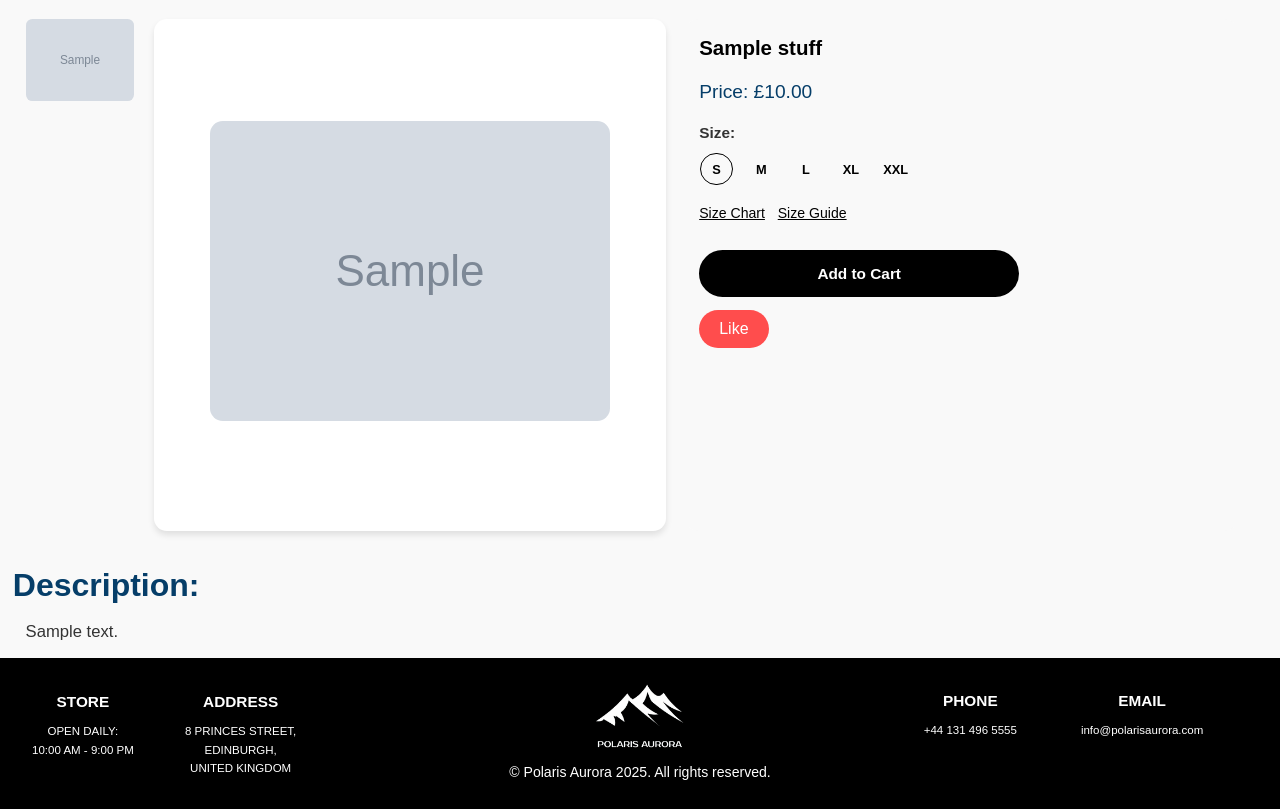
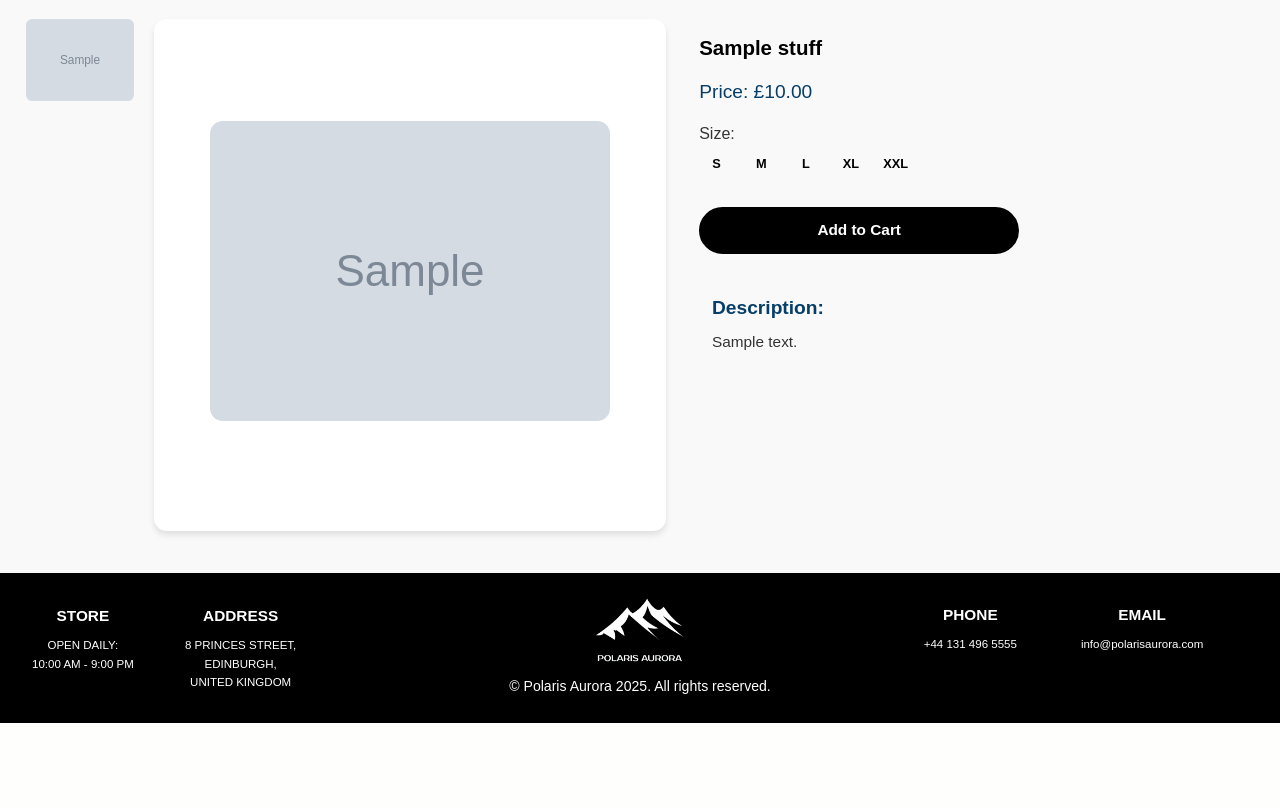
Before and after one commit to lystarblone/clothes_site, a Django app: a page that uses main/templates/main/stuff.html in a window 1280 px wide. Shown: the part 77-886 px from the top of the page. After the commit the page ends 800 px from the top, so only its background shows below. Run offline with Django 5.2, Linux system fonts and the light colour scheme; tables that the repository leaves empty hold one stand-in row (values such as "Sample post"); grey boxes marked "Sample" are stand-in pictures.

Commit message:
Change stuff

```diff
--- a/main/models.py
+++ b/main/models.py
@@ -8,7 +8,11 @@ class User(models.Model):
     first_name = models.CharField(max_length=50, verbose_name='Name')
     last_name = models.CharField(max_length=50, verbose_name='Surname')
     phone = models.CharField(max_length=15, blank=True, null=True, verbose_name='Phone number')
-    adress = models.TextField(blank=True, null=True, verbose_name='Adress')
+    address = models.TextField(blank=True, null=True, verbose_name='Address')
+    postal_code = models.CharField(max_length=20, blank=True, null=True, verbose_name='Postal Code')
+
+    def __str__(self):
+        return self.email
 
 class Type(models.Model):
     name = models.CharField(max_length=50, verbose_name='Stuff type')
--- a/main/static/main/css/new_stuff.css
+++ b/main/static/main/css/new_stuff.css
@@ -126,10 +126,7 @@
 .product-info {
     margin-top: 1vw;
     text-align: center;
-    background: linear-gradient(90deg, #063e69, #2f66b2);
-    -webkit-background-clip: text;
-    background-clip: text;
-    color: transparent;
+    color: black;
     padding: 0 1vw;
 }
 
--- a/main/static/main/css/stuff.css
+++ b/main/static/main/css/stuff.css
@@ -75,7 +75,7 @@ input[type="radio"]:checked ~ .main-image-container > .main-image-item {
     background-color: #f9f9f9;
     border-radius: 1vw;
     width: 43vw;
-    height: 40vw;
+    height: auto; /* Высота теперь автоматическая */
     display: flex;
     flex-direction: column;
     gap: 1vw;
@@ -93,13 +93,27 @@ input[type="radio"]:checked ~ .main-image-container > .main-image-item {
     color: #063e69;
 }
 
+/* Стиль для контейнера описания */
+.product-description-container {
+    margin-top: 2vw; /* Отступ сверху от кнопки "Add to Cart" */
+    padding-left: 1vw;
+}
+
+/* Заголовок описания */
+.description-title {
+    font-size: 1.5vw;
+    font-weight: bold;
+    color: #063e69;
+    margin-bottom: 0.5vw;
+    font-weight: 570;
+}
+
+/* Текст описания */
 .product-description {
-    font-size: 1.3vw;
+    font-size: 1.2vw;
     line-height: 1.6;
     color: #333;
     margin-bottom: 1vw;
-    padding-left: 1vw;
-    text-indent: 1vw;
 }
 
 /* Выбор размера и кнопки */
@@ -145,17 +159,6 @@ input[type="radio"]:checked ~ .main-image-container > .main-image-item {
     border-radius: 50%;
 }
 
-.size-guide-link {
-    margin-left: 1vw;
-    color: #007bff;
-    text-decoration: none;
-    font-size: 14px;
-}
-
-.size-guide-link:hover {
-    text-decoration: underline;
-}
-
 /* Кнопка "Add to cart" */
 .add-to-cart-btn {
     display: inline-block;
@@ -178,55 +181,3 @@ input[type="radio"]:checked ~ .main-image-container > .main-image-item {
     background-color: transparent;
     color: #000;
 }
-
-.like-btn {
-    padding: 10px 20px;
-    background-color: #ff4d4d;
-    color: white;
-    border: none;
-    border-radius: 25px;
-    font-size: 16px;
-    cursor: pointer;
-    transition: background-color 0.3s ease, transform 0.3s ease;
-}
-
-.like-btn:hover {
-    background-color: #c62828;
-    transform: scale(1.05);
-}
-
-/* Заголовки */
-
-.description-title {
-    font-size: 2.5vw;
-    font-weight: bold;
-    color: #063e69;
-    margin-top: 1rem;
-    margin-bottom: 0.5rem;
-    margin-left: 1vw;
-}
-
-.size {
-    font-size: 1.2vw;
-    font-weight: bold;
-    margin-bottom: .5vw;
-}
-
-/* Стиль для контейнера ссылок */
-.size-links {
-    display: flex;
-    gap: 1vw; /* Расстояние между ссылками */
-    margin-top: 1.2vw; /* Отступ сверху */
-}
-
-/* Стиль для ссылок */
-.size-link {
-    font-size: 1.1vw; /* Размер шрифта */
-    color: #000; /* Синий цвет */
-    text-decoration: underline; /* Подчеркивание */
-}
-
-/* Стиль для ссылок при наведении */
-.size-link:hover {
-    text-decoration: none;
-}
--- a/main/templates/main/stuff.html
+++ b/main/templates/main/stuff.html
@@ -44,53 +44,49 @@
                 <div class="size gradient-text">Size:</div>
                 <div class="size-selector">
                     <label for="size-S" class="size-btn">
-                        <input type="radio" id="size-S" name="size" value="S" checked>
+                        <input type="radio" id="size-S" name="size" value="S" {% if selected_size == "S" %}checked{% endif %}>
                         <span>S</span>
                     </label>
                     <label for="size-M" class="size-btn">
-                        <input type="radio" id="size-M" name="size" value="M">
+                        <input type="radio" id="size-M" name="size" value="M" {% if selected_size == "M" %}checked{% endif %}>
                         <span>M</span>
                     </label>
                     <label for="size-L" class="size-btn">
-                        <input type="radio" id="size-L" name="size" value="L">
+                        <input type="radio" id="size-L" name="size" value="L" {% if selected_size == "L" %}checked{% endif %}>
                         <span>L</span>
                     </label>
                     <label for="size-XL" class="size-btn">
-                        <input type="radio" id="size-XL" name="size" value="XL">
+                        <input type="radio" id="size-XL" name="size" value="XL" {% if selected_size == "XL" %}checked{% endif %}>
                         <span>XL</span>
                     </label>
                     <label for="size-XXL" class="size-btn">
-                        <input type="radio" id="size-XXL" name="size" value="XXL">
+                        <input type="radio" id="size-XXL" name="size" value="XXL" {% if selected_size == "XXL" %}checked{% endif %}>
                         <span>XXL</span>
                     </label>
                 </div>
 
-                <!-- Блок с двумя ссылками -->
-                <div class="size-links">
-                    <a href="#" class="size-link">Size Chart</a>
-                    <a href="{% url 'size_guide' %}" class="size-link">Size Guide</a>
-                </div>
-
-                <!-- Кнопка "Add to Cart" -->
-                <button type="submit" class="add-to-cart-btn">Add to Cart</button>
+                {% if in_cart %}
+                    <form method="POST" action="{% url 'cart:update_cart' cart_item.id %}" class="quantity-form">
+                        {% csrf_token %}
+                        <div class="quantity-control">
+                            <button type="submit" name="action" value="decrease" class="quantity-btn">-</button>
+                            <input type="number" name="quantity" value="{{ cart_item.quantity }}" min="1" class="quantity-input" readonly>
+                            <button type="submit" name="action" value="increase" class="quantity-btn">+</button>
+                        </div>
+                    </form>
+                    <a href="{% url 'cart:cart' %}" class="go-to-cart-btn">Go to Cart</a>
+                {% else %}
+                    <!-- Кнопка "Add to Cart" -->
+                    <button type="submit" class="add-to-cart-btn">Add to Cart</button>
+                {% endif %}
             </form>
 
-            <!-- Форма для лайка -->
-            <form method="POST" action="" class="like-form">
-                {% csrf_token %}
-                <button type="submit" class="like-btn">
-                    {% if product.is_liked_by_user %}
-                        Unlike
-                    {% else %}
-                        Like
-                    {% endif %}
-                </button>
-            </form>
+            <!-- Описание товара -->
+            <div class="product-description-container">
+                <h1 class="description-title">Description:</h1>
+                <p class="product-description gray-text">{{ product.description }}</p>
+            </div>
         </div>
     </div>
-
-    <!-- Описание товара -->
-    <h1 class="description-title">Description:</h1>
-    <p class="product-description gray-text">{{ product.description }}</p>
 </div>
 {% endblock content %}
--- a/main/views.py
+++ b/main/views.py
@@ -69,26 +69,6 @@ def privacy_policy(request):
 def terms_of_use(request):
     return render(request, "main/client_resources/terms_of_use.html", {"title": "Terms of Use"})
 
-"""def auth(request):
-    if request.method == "POST":
-        form = AuthForm(request.POST)
-        if form.is_valid():
-            try:
-                Stuff.objects.create(**form.cleaned_data)
-                return redirect("main_page")
-            except:
-                form.add_error(None, "ошибкаааааа!")
-            form.save()
-            return redirect("main_page")
-    else:
-        form = AuthForm()
-
-    dataset = {
-        "title": "Auth",
-        "form": form,
-    }
-    return render(request, "main/auth.html", dataset)"""
-
 def stuff(request, slug):
     product = get_object_or_404(Stuff, slug=slug)
     title = f"Product: {product.short_name}"
@@ -132,4 +112,8 @@ def sportswear(request):
     return render(request, "main/sportswear.html", dataset)
 
 def page_not_found(request, exception):
-    return HttpResponseNotFound('Страница не найдена')
+    dataset = {
+        "title": "Page not found"
+    }
+
+    return render(request, "main/page404.html", dataset, status=404)
--- a/users/templates/users/profile.html
+++ b/users/templates/users/profile.html
@@ -9,7 +9,7 @@
 <div class="profile-container">
     <h1 class="profile-title">Profile</h1>
 
-    <form method="post" class="profile-form">
+    <form method="post" enctype="multipart/form-data" class="profile-form">
         {% csrf_token %}
         <div class="form-error">{{ form.non_field_errors }}</div>
         {% for f in form %}
--- a/users/views.py
+++ b/users/views.py
@@ -6,8 +6,7 @@ from django.contrib.auth.mixins import LoginRequiredMixin
 from django.contrib.auth import get_user_model
 from .forms import LoginUserForm, ProfileUserForm, RegisterUserForm, UserPasswordChangeForm
 from django.contrib.auth.forms import PasswordResetForm as BasePasswordResetForm
-
-User = get_user_model()
+from main.models import User
 
 class LoginUser(LoginView):
     form_class = LoginUserForm
```
Also changed, not shown: cart/views.py (+39 -0 lines), main/forms.py (+1 -11 lines), main/templates/main/page404.html (added, +14 -0 lines), users/forms.py (+5 -2 lines), users/templates/users/register.html (+4 -7 lines), users/static/users/css/profile.css (indentation only).
